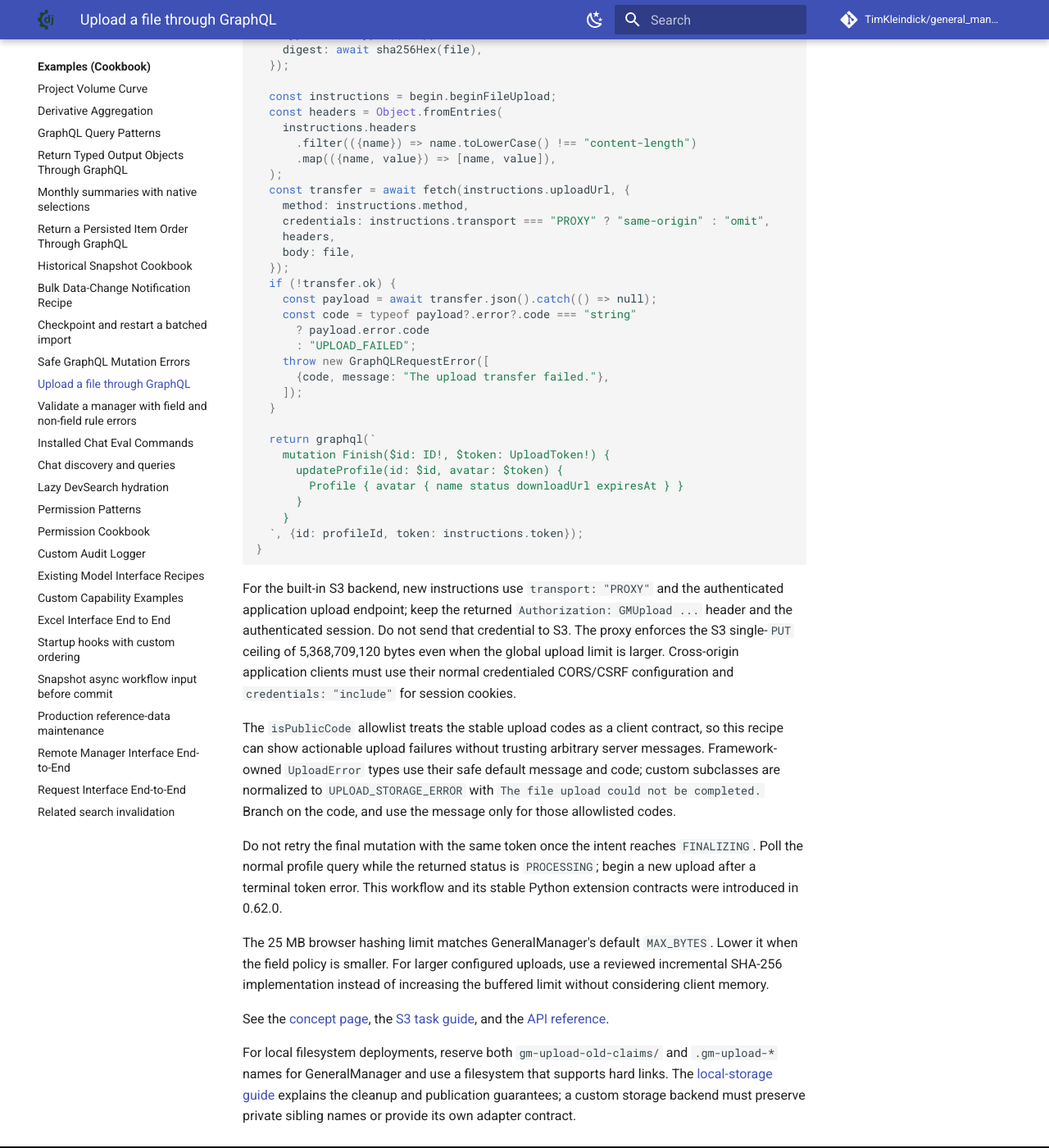
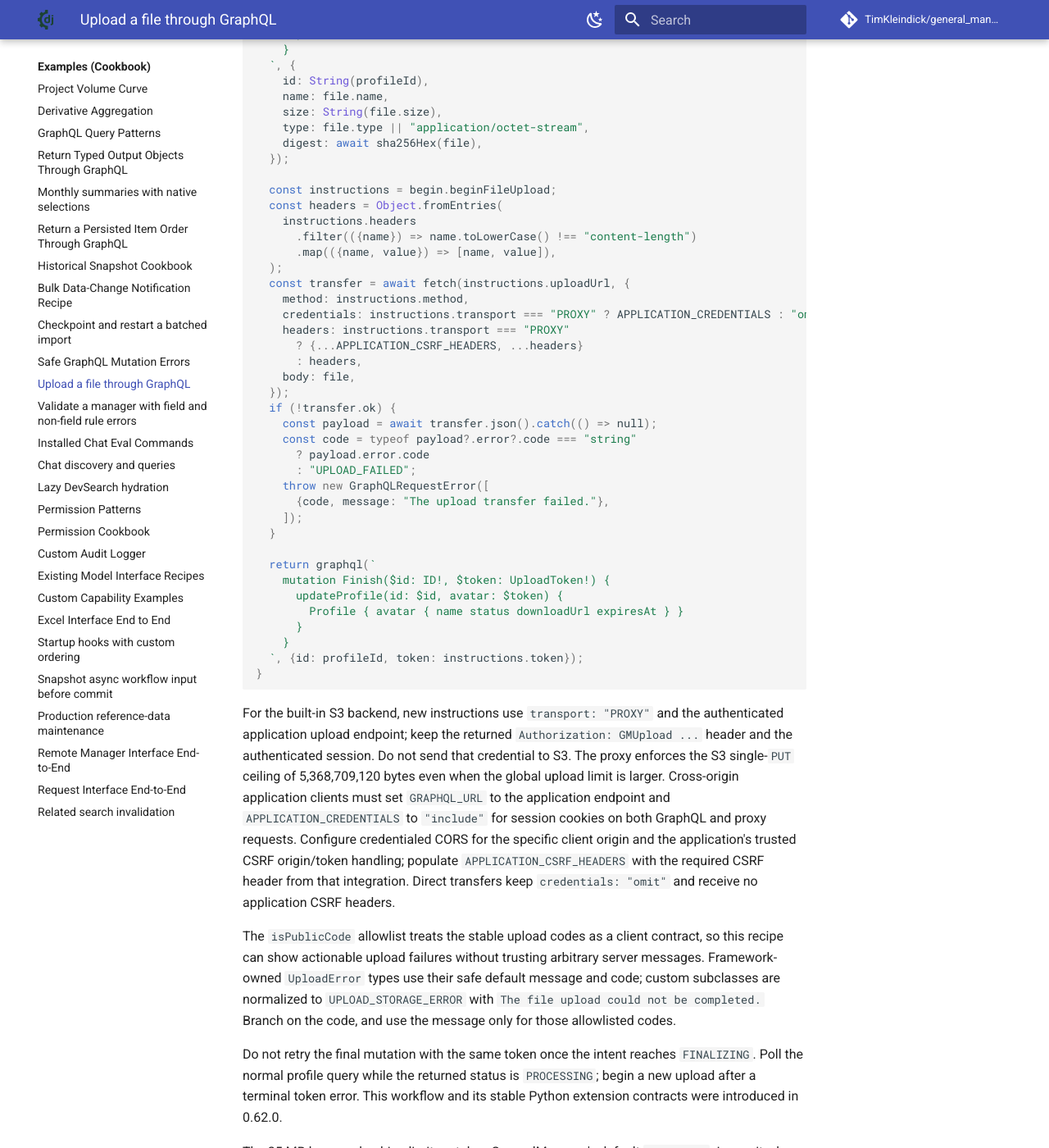
Before and after one commit to TimKleindick/general_manager, an MkDocs documentation site: the page built from docs/examples/graphql_file_upload.md, in a window 1280 px wide and 1400 px high, scrolled down 1917 px. Shown: the whole window at 82% size. Built offline with MkDocs 1.6.1 and Material for MkDocs 9.7.7, drawn with Linux system fonts in a browser that asks for light colours; comment, search, counter and statistics services are not loaded; some of the changed text lies outside the part shown.

Commit message:
docs: clarify pagination validation and upload credentials

```diff
--- a/docs/examples/graphql_file_upload.md
+++ b/docs/examples/graphql_file_upload.md
@@ -14,6 +14,12 @@ import {
 // Web Crypto does not expose incremental SHA-256. Keep this limit no higher
 // than the server's upload policy, or use a reviewed streaming hash library.
 const MAX_CLIENT_HASH_BYTES = 25_000_000;
+
+// Use an absolute application URL and "include" for cross-origin deployments.
+const GRAPHQL_URL = "/graphql";
+const APPLICATION_CREDENTIALS = "same-origin";
+// Supply the application's normal CSRF header/token when required.
+const APPLICATION_CSRF_HEADERS = {};
 
 const PUBLIC_UPLOAD_CODES = new Set([
   "UNAUTHENTICATED",
@@ -57,10 +63,10 @@ async function sha256Hex(file) {
 }
 
 async function graphql(query, variables) {
-  const response = await fetch("/graphql", {
+  const response = await fetch(GRAPHQL_URL, {
     method: "POST",
-    credentials: "same-origin",
-    headers: {"Content-Type": "application/json"},
+    credentials: APPLICATION_CREDENTIALS,
+    headers: {"Content-Type": "application/json", ...APPLICATION_CSRF_HEADERS},
     body: JSON.stringify({query, variables}),
   });
   const payload = await response.json();
@@ -103,8 +109,10 @@ async function uploadAvatar(profileId, file) {
   );
   const transfer = await fetch(instructions.uploadUrl, {
     method: instructions.method,
-    credentials: instructions.transport === "PROXY" ? "same-origin" : "omit",
-    headers,
+    credentials: instructions.transport === "PROXY" ? APPLICATION_CREDENTIALS : "omit",
+    headers: instructions.transport === "PROXY"
+      ? {...APPLICATION_CSRF_HEADERS, ...headers}
+      : headers,
     body: file,
   });
   if (!transfer.ok) {
@@ -132,8 +140,13 @@ the authenticated application upload endpoint; keep the returned
 `Authorization: GMUpload ...` header and the authenticated session. Do not send
 that credential to S3. The proxy enforces the S3 single-`PUT` ceiling of
 5,368,709,120 bytes even when the global upload limit is larger. Cross-origin
-application clients must use their normal credentialed CORS/CSRF configuration
-and `credentials: "include"` for session cookies.
+application clients must set `GRAPHQL_URL` to the application endpoint and
+`APPLICATION_CREDENTIALS` to `"include"` for session cookies on both GraphQL and
+proxy requests. Configure credentialed CORS for the specific client origin and
+the application's trusted CSRF origin/token handling; populate
+`APPLICATION_CSRF_HEADERS` with the required CSRF header from that integration.
+Direct transfers keep `credentials: "omit"` and receive no application CSRF
+headers.
 
 The `isPublicCode` allowlist treats the stable upload codes as a client
 contract, so this recipe can show actionable upload failures without trusting
```
Also changed, not shown: docs/api/graphql.md (+6 -4 lines), docs/concepts/interfaces/remote_api.md (+4 -2 lines), docs/examples/remote_manager_interface_end_to_end.md (+4 -2 lines), docs/howto/remote_manager_interface.md (+4 -2 lines).
